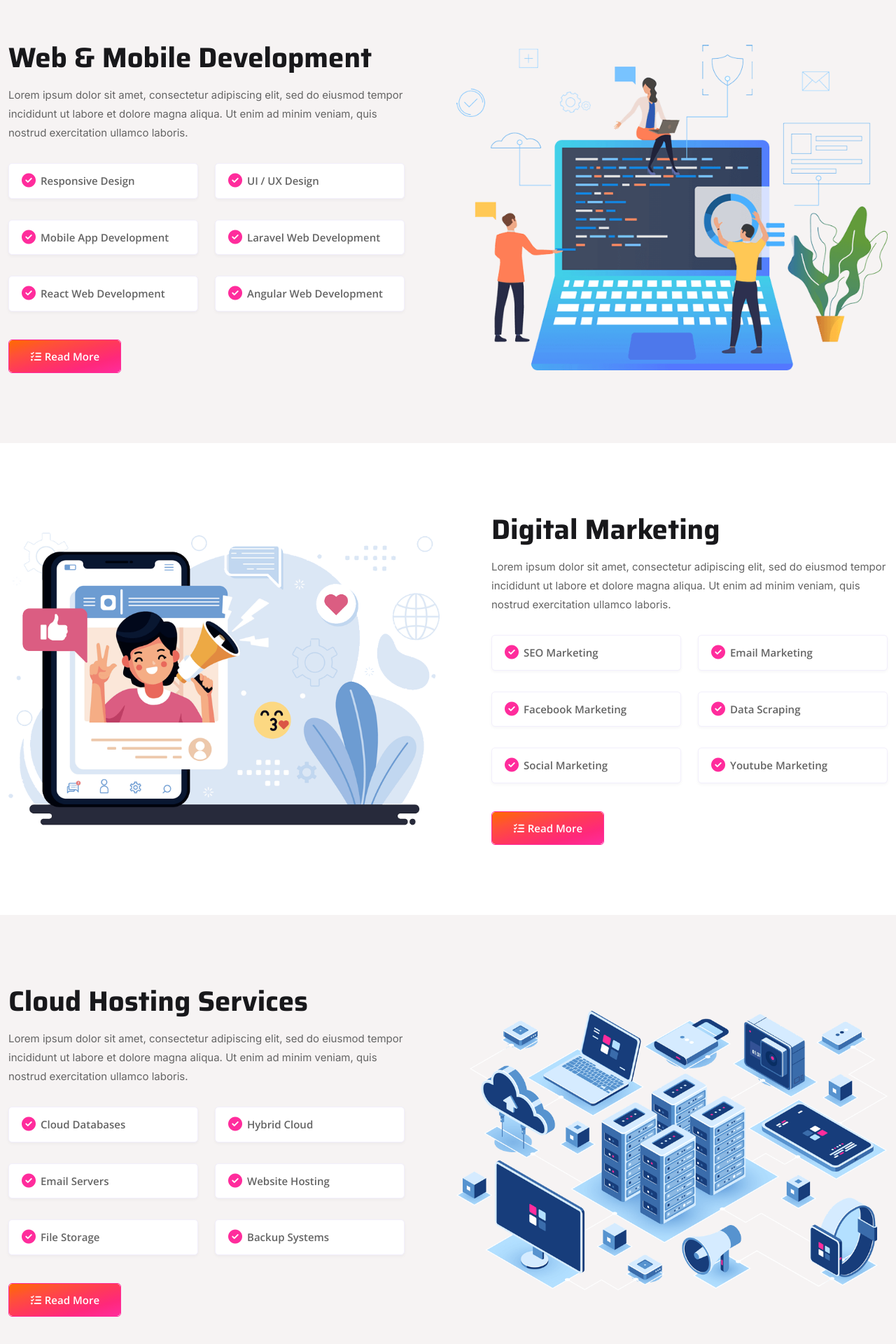
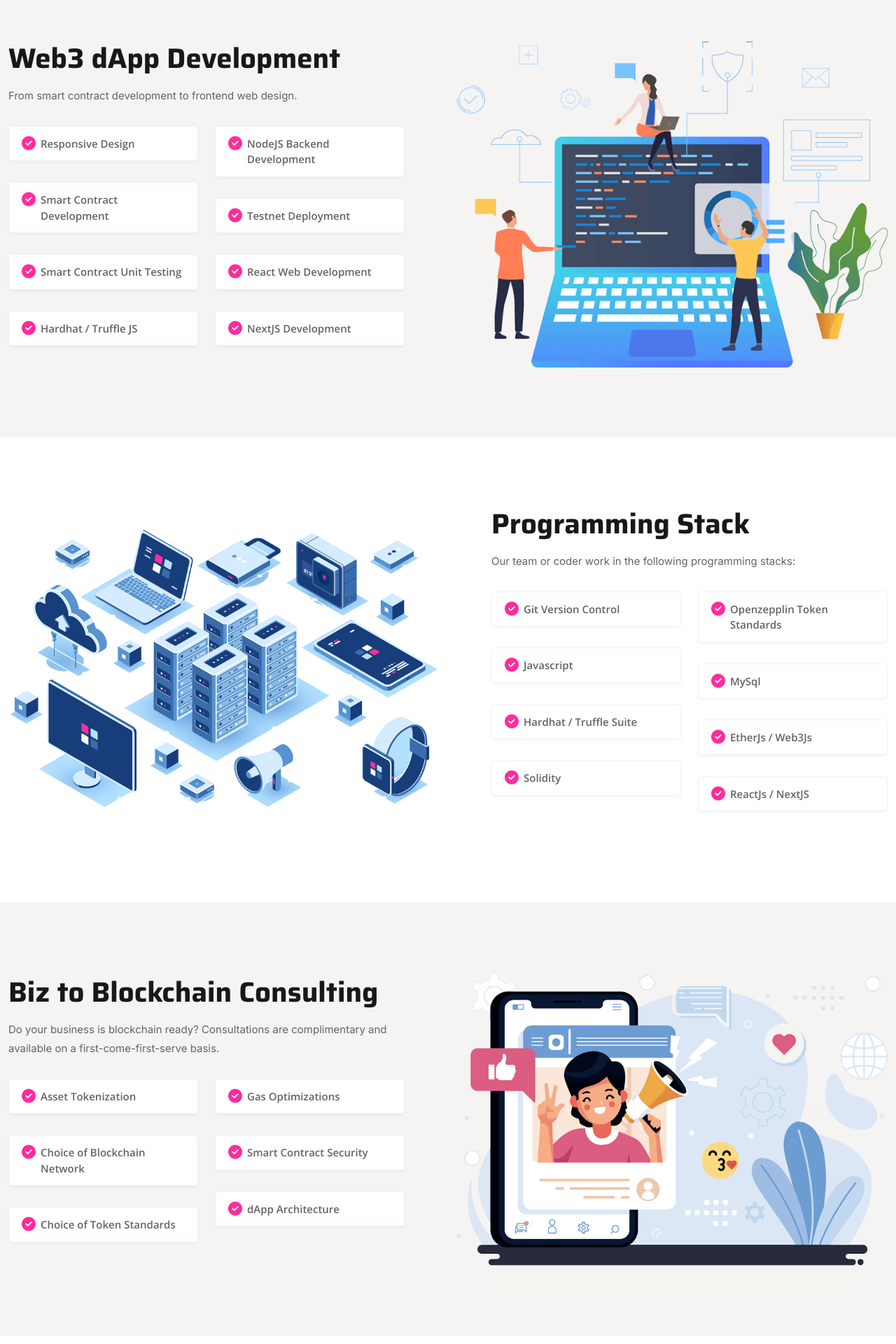
Before and after one commit to warrenseah/flagoneIo, a Next.js app: page / in a window 1280 px wide. Shown: the part 1740-3660 px from the top of the page at 70% size. Built offline with nearby package versions, Linux system fonts and the light colour scheme.

Commit message:
Update ServiceStyleTwo.js

```diff
--- a/components/HomePages/ItAgencyTwo/ServiceStyleTwo.js
+++ b/components/HomePages/ItAgencyTwo/ServiceStyleTwo.js
@@ -10,13 +10,8 @@ const ServiceStyleTwo = () => {
             <div className="col-lg-6">
               <div className="service-info pr-50">
                 <div className="info-head">
-                  <h2 className="title">Web & Mobile Development</h2>
-                  <p>
-                    Lorem ipsum dolor sit amet, consectetur adipiscing elit, sed
-                    do eiusmod tempor incididunt ut labore et dolore magna
-                    aliqua. Ut enim ad minim veniam, quis nostrud exercitation
-                    ullamco laboris.
-                  </p>
+                  <h2 className="title">Web3 dApp Development</h2>
+                  <p>From smart contract development to frontend web design.</p>
                 </div>
 
                 <div className="row">
@@ -27,36 +22,36 @@ const ServiceStyleTwo = () => {
                     </div>
                     <div className="feature-list">
                       <i className="fa-solid fa-circle-check"></i>
-                      Mobile App Development
+                      Smart Contract Development
                     </div>
                     <div className="feature-list">
                       <i className="fa-solid fa-circle-check"></i>
-                      React Web Development
+                      Smart Contract Unit Testing
+                    </div>
+                    <div className="feature-list">
+                      <i className="fa-solid fa-circle-check"></i>
+                      Hardhat / Truffle JS
                     </div>
                   </div>
 
                   <div className="col-sm-6">
                     <div className="feature-list">
                       <i className="fa-solid fa-circle-check"></i>
-                      UI / UX Design
+                      NodeJS Backend Development
                     </div>
                     <div className="feature-list">
                       <i className="fa-solid fa-circle-check"></i>
-                      Laravel Web Development
+                      Testnet Deployment
                     </div>
                     <div className="feature-list">
                       <i className="fa-solid fa-circle-check"></i>
-                      Angular Web Development
+                      React Web Development
+                    </div>
+                    <div className="feature-list">
+                      <i className="fa-solid fa-circle-check"></i>
+                      NextJS Development
                     </div>
                   </div>
-                </div>
-
-                <div className="service-read-more">
-                  <Link href="/service-details">
-                    <a className="btn btn-primary">
-                      <i className="fa-solid fa-list-check"></i> Read more
-                    </a>
-                  </Link>
                 </div>
               </div>
             </div>
@@ -79,7 +74,7 @@ const ServiceStyleTwo = () => {
             <div className="col-lg-6">
               <div className="service-left-img">
                 <img
-                  src="/images/services/it-service2.png"
+                  src="/images/services/it-service3.png"
                   alt="Service Image"
                 />
               </div>
@@ -88,12 +83,9 @@ const ServiceStyleTwo = () => {
             <div className="col-lg-6">
               <div className="service-info pl-50">
                 <div className="info-head">
-                  <h2 className="title">Digital Marketing</h2>
+                  <h2 className="title">Programming Stack</h2>
                   <p>
-                    Lorem ipsum dolor sit amet, consectetur adipiscing elit, sed
-                    do eiusmod tempor incididunt ut labore et dolore magna
-                    aliqua. Ut enim ad minim veniam, quis nostrud exercitation
-                    ullamco laboris.
+                    Our team or coder work in the following programming stacks:
                   </p>
                 </div>
 
@@ -101,40 +93,40 @@ const ServiceStyleTwo = () => {
                   <div className="col-sm-6">
                     <div className="feature-list">
                       <i className="fa-solid fa-circle-check"></i>
-                      SEO Marketing
+                      Git Version Control
                     </div>
                     <div className="feature-list">
                       <i className="fa-solid fa-circle-check"></i>
-                      Facebook Marketing
+                      Javascript
                     </div>
                     <div className="feature-list">
                       <i className="fa-solid fa-circle-check"></i>
-                      Social Marketing
+                      Hardhat / Truffle Suite
+                    </div>
+                    <div className="feature-list">
+                      <i className="fa-solid fa-circle-check"></i>
+                      Solidity
                     </div>
                   </div>
 
                   <div className="col-sm-6">
                     <div className="feature-list">
                       <i className="fa-solid fa-circle-check"></i>
-                      Email Marketing
+                      Openzepplin Token Standards
                     </div>
                     <div className="feature-list">
                       <i className="fa-solid fa-circle-check"></i>
-                      Data Scraping
+                      MySql
                     </div>
                     <div className="feature-list">
                       <i className="fa-solid fa-circle-check"></i>
-                      Youtube Marketing
+                      EtherJs / Web3Js
+                    </div>
+                    <div className="feature-list">
+                      <i className="fa-solid fa-circle-check"></i>
+                      ReactJs / NextJS
                     </div>
                   </div>
-                </div>
-
-                <div className="service-read-more">
-                  <Link href="/service-details">
-                    <a className="btn btn-primary">
-                      <i className="fa-solid fa-list-check"></i> Read more
-                    </a>
-                  </Link>
                 </div>
               </div>
             </div>
@@ -148,12 +140,11 @@ const ServiceStyleTwo = () => {
             <div className="col-lg-6">
               <div className="service-info pr-50">
                 <div className="info-head">
-                  <h2 className="title">Cloud Hosting Services</h2>
+                  <h2 className="title">Biz to Blockchain Consulting</h2>
                   <p>
-                    Lorem ipsum dolor sit amet, consectetur adipiscing elit, sed
-                    do eiusmod tempor incididunt ut labore et dolore magna
-                    aliqua. Ut enim ad minim veniam, quis nostrud exercitation
-                    ullamco laboris.
+                    Do your business is blockchain ready? Consultations are
+                    complimentary and available on a first-come-first-serve
+                    basis.
                   </p>
                 </div>
 
@@ -161,40 +152,32 @@ const ServiceStyleTwo = () => {
                   <div className="col-sm-6">
                     <div className="feature-list">
                       <i className="fa-solid fa-circle-check"></i>
-                      Cloud Databases
+                      Asset Tokenization
                     </div>
                     <div className="feature-list">
                       <i className="fa-solid fa-circle-check"></i>
-                      Email Servers
+                      Choice of Blockchain Network
                     </div>
                     <div className="feature-list">
                       <i className="fa-solid fa-circle-check"></i>
-                      File Storage
+                      Choice of Token Standards
                     </div>
                   </div>
 
                   <div className="col-sm-6">
                     <div className="feature-list">
                       <i className="fa-solid fa-circle-check"></i>
-                      Hybrid Cloud
+                      Gas Optimizations
                     </div>
                     <div className="feature-list">
                       <i className="fa-solid fa-circle-check"></i>
-                      Website Hosting
+                      Smart Contract Security
                     </div>
                     <div className="feature-list">
                       <i className="fa-solid fa-circle-check"></i>
-                      Backup Systems
+                      dApp Architecture
                     </div>
                   </div>
-                </div>
-
-                <div className="service-read-more">
-                  <Link href="/service-details">
-                    <a className="btn btn-primary">
-                      <i className="fa-solid fa-list-check"></i> Read more
-                    </a>
-                  </Link>
                 </div>
               </div>
             </div>
@@ -202,7 +185,7 @@ const ServiceStyleTwo = () => {
             <div className="col-lg-6">
               <div className="service-right-img">
                 <img
-                  src="/images/services/it-service3.png"
+                  src="/images/services/it-service2.png"
                   alt="Service Image"
                 />
               </div>
```
